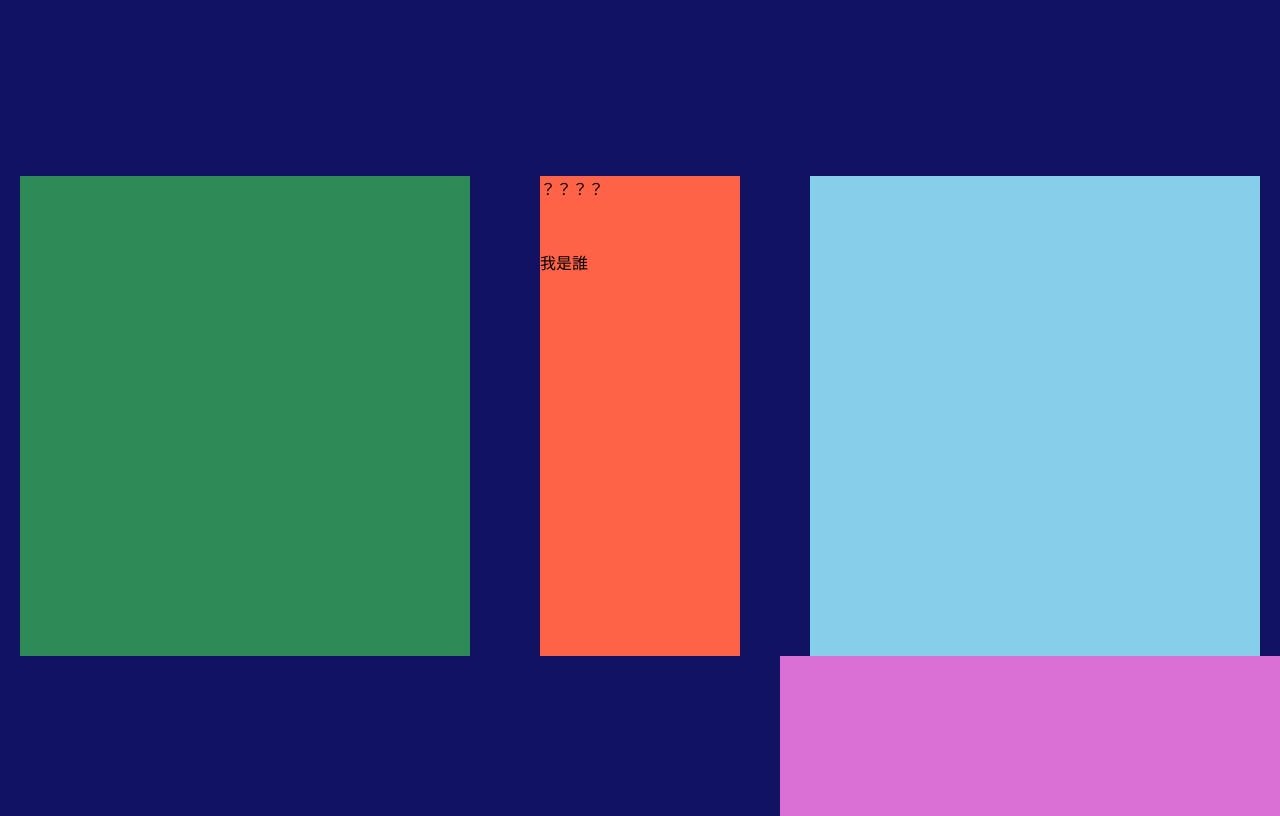
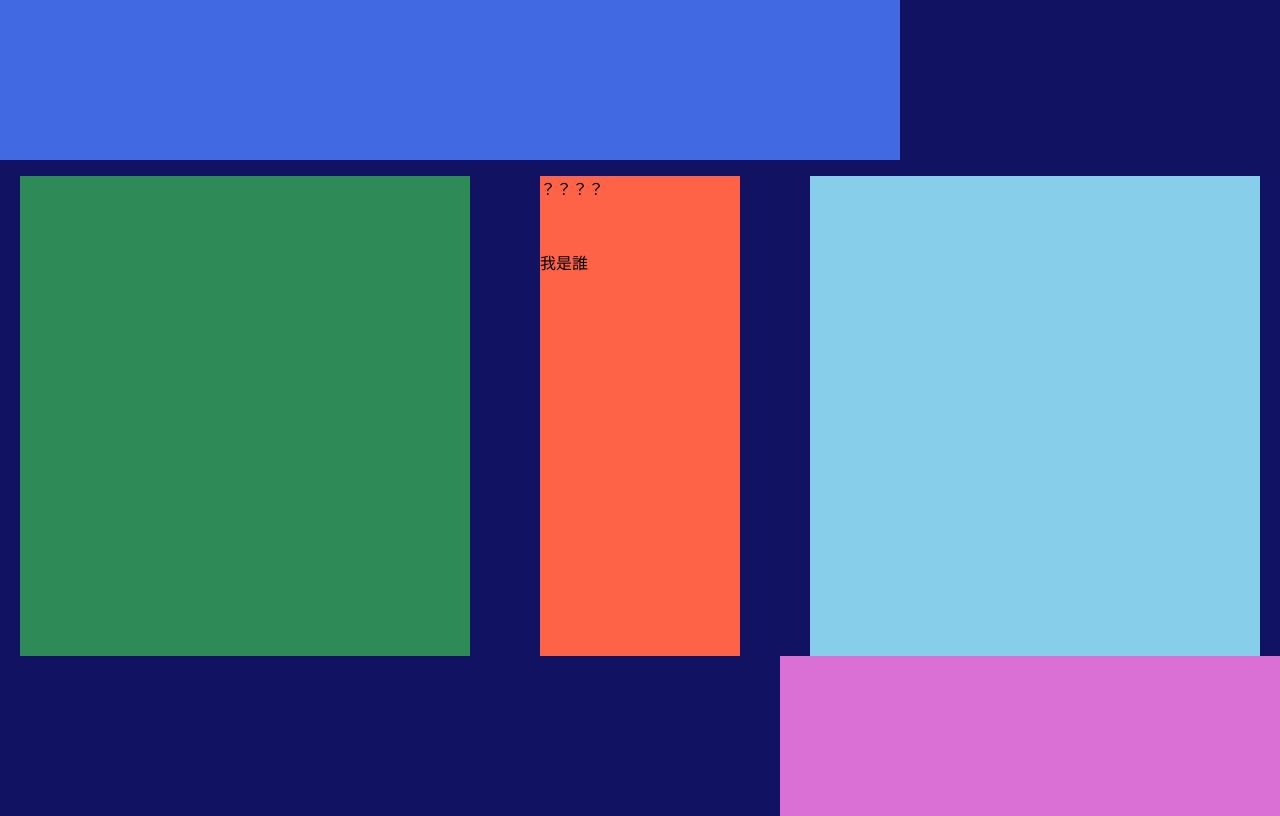
Before and after one commit to wdaweb/jq_cards-yutangtai, a plain HTML site: page index.html in a window 1280 px wide. Drawn offline with Linux system fonts and the light colour scheme.

Commit message:
上一個忘記存到，補個

```diff
--- a/index.html
+++ b/index.html
@@ -11,7 +11,9 @@
 
 <body>
     <div id="game">
-        <div id="header"></div>
+        <div id="header">
+            <div class="ball"></div>
+        </div>
         <div id="content">
             <div id="left"></div>
             <div id="right"></div>
```
